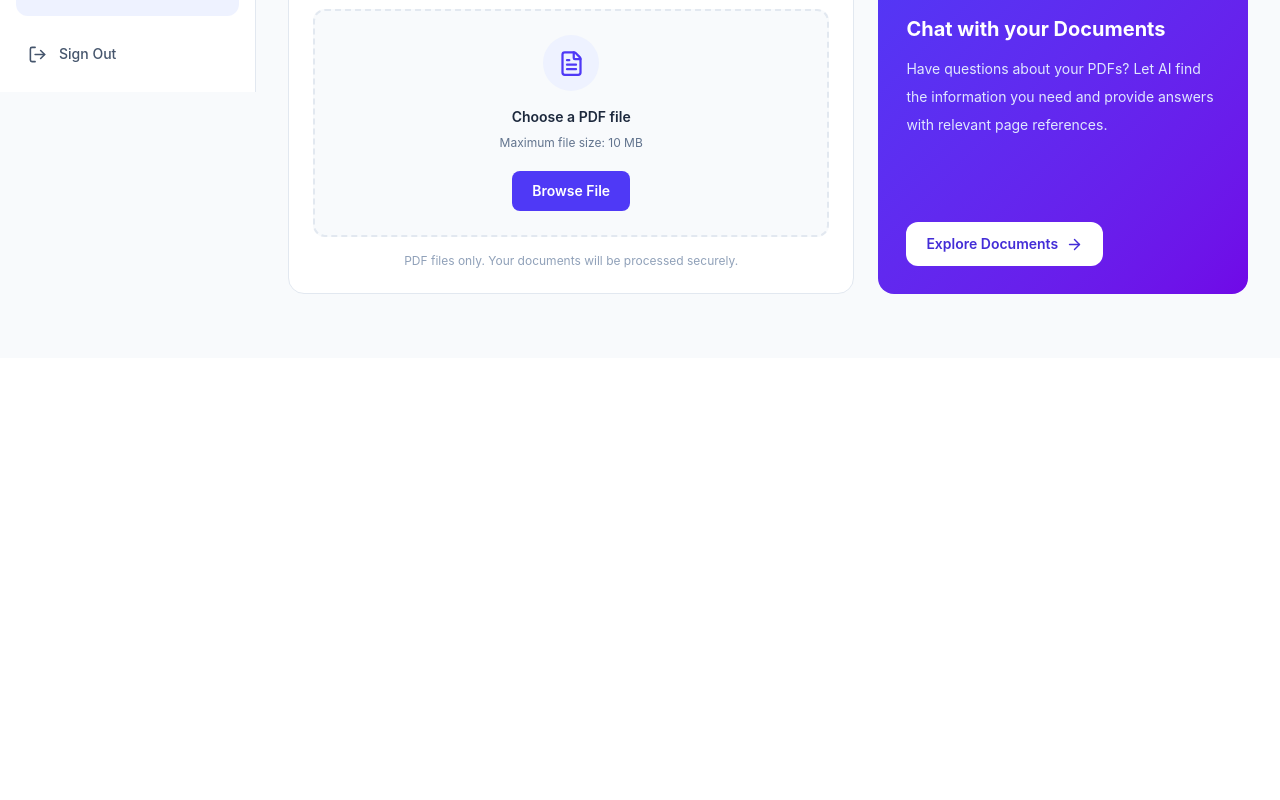
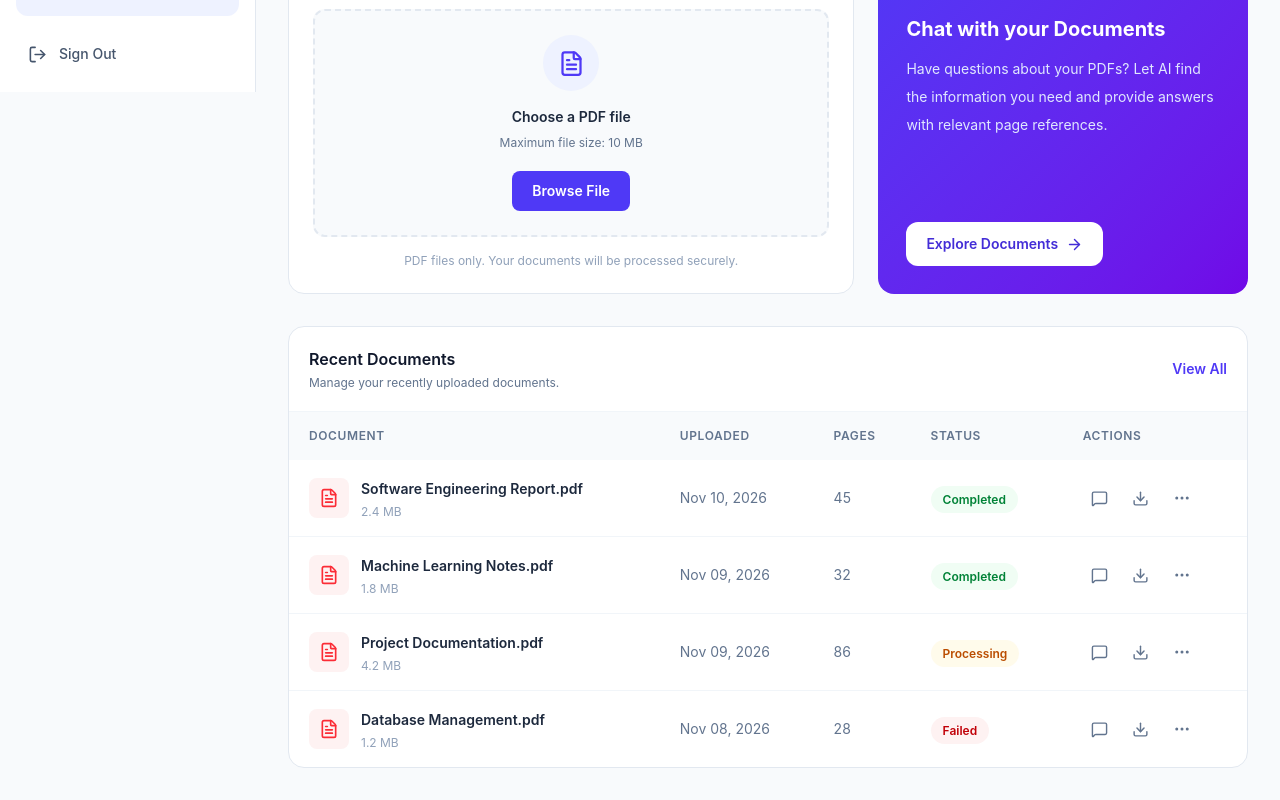
Before and after one commit to rahulsherikar2408/DocuMind-AI, a React (Vite) app in the folder client/: page /dashboard in a window 1280 px wide. Shown: the part 708-1508 px from the top of the page. Before the commit the page ends 1066 px from the top, so only its background shows below. Built offline with nearby package versions, Linux system fonts and the light colour scheme.

Commit message:
feat: add DocumentTable component to Dashboard for displaying recent documents

```diff
--- a/client/src/components/common/DocumentTable.tsx
+++ b/client/src/components/common/DocumentTable.tsx
@@ -1,9 +1,183 @@
-import React from 'react'
+import { Link } from "react-router-dom";
+
+import {
+  FileText,
+  MoreHorizontal,
+  MessageSquare,
+  Download,
+} from "lucide-react";
+
+interface Document {
+  id: string;
+  name: string;
+  date: string;
+  size: string;
+  pages: number;
+  status: "Completed" | "Processing" | "Failed";
+}
+
+const documents: Document[] = [
+  {
+    id: "doc-001",
+    name: "Software Engineering Report.pdf",
+    date: "Nov 10, 2026",
+    size: "2.4 MB",
+    pages: 45,
+    status: "Completed",
+  },
+  {
+    id: "doc-002",
+    name: "Machine Learning Notes.pdf",
+    date: "Nov 09, 2026",
+    size: "1.8 MB",
+    pages: 32,
+    status: "Completed",
+  },
+  {
+    id: "doc-003",
+    name: "Project Documentation.pdf",
+    date: "Nov 09, 2026",
+    size: "4.2 MB",
+    pages: 86,
+    status: "Processing",
+  },
+  {
+    id: "doc-004",
+    name: "Database Management.pdf",
+    date: "Nov 08, 2026",
+    size: "1.2 MB",
+    pages: 28,
+    status: "Failed",
+  },
+];
 
 function DocumentTable() {
+
+  const statusStyles = {
+    Completed: "bg-green-50 text-green-700",
+    Processing: "bg-amber-50 text-amber-700",
+    Failed: "bg-red-50 text-red-700",
+  };
+
   return (
-    <div>DocumentTable</div>
-  )
+    <div className="overflow-hidden rounded-2xl border border-slate-200 bg-white">
+      <div className="flex flex-wrap items-center justify-between gap-3 border-b border-slate-100 p-5">
+
+        <div>
+          <h3 className="font-semibold text-slate-900">
+            Recent Documents
+          </h3>
+
+          <p className="mt-1 text-xs text-slate-500">
+            Manage your recently uploaded documents.
+          </p>
+        </div>
+
+        <Link to="/documents" className="text-sm font-semibold text-indigo-600 hover:text-indigo-700">
+          View All
+        </Link>
+
+      </div>
+
+      <div className="overflow-x-auto">
+        <table className="w-full min-w-[650px] text-left">
+
+          <thead className="bg-slate-50">
+            <tr>
+              <th className="px-5 py-4 text-xs font-semibold uppercase tracking-wider text-slate-500">
+                Document
+              </th>
+
+              <th className="px-5 py-4 text-xs font-semibold uppercase tracking-wider text-slate-500">
+                Uploaded
+              </th>
+
+              <th className="px-5 py-4 text-xs font-semibold uppercase tracking-wider text-slate-500">
+                Pages
+              </th>
+
+              <th className="px-5 py-4 text-xs font-semibold uppercase tracking-wider text-slate-500">
+                Status
+              </th>
+
+              <th className="px-5 py-4 text-xs font-semibold uppercase tracking-wider text-slate-500">
+                Actions
+              </th>
+            </tr>
+          </thead>
+
+          <tbody className="divide-y divide-slate-100">
+
+            {documents.map((document) => (
+              <tr
+                key={document.id}
+                className="transition hover:bg-slate-50"
+              >
+                <td className="px-5 py-4">
+                  <div className="flex items-center gap-3">
+                    <div className="rounded-lg bg-red-50 p-2.5 text-red-500">
+                      <FileText size={20} />
+                    </div>
+
+                    <div>
+                      <Link to={`/documents/${document.id}`} className="text-sm font-semibold text-slate-800 hover:text-indigo-600">
+                        {document.name}
+                      </Link>
+
+                      <p className="mt-1 text-xs text-slate-400">
+                        {document.size}
+                      </p>
+                    </div>
+                  </div>
+                </td>
+
+                <td className="px-5 py-4 text-sm text-slate-500">
+                  {document.date}
+                </td>
+
+                <td className="px-5 py-4 text-sm text-slate-500">
+                  {document.pages}
+                </td>
+
+                <td className="px-5 py-4">
+                  <span className={`rounded-full px-3 py-1.5 text-xs font-semibold ${statusStyles[document.status]}`}>
+                    {document.status}
+                  </span>
+                </td>
+
+                <td className="px-5 py-4">
+                  <div className="flex items-center gap-2">
+
+                    <Link to={`/chat/${document.id}`} className="rounded-lg p-2 text-slate-500 transition hover:bg-indigo-50 hover:text-indigo-600" title="Chat with document">
+                      <MessageSquare size={17} />
+                    </Link>
+
+                    <button className="rounded-lg p-2 text-slate-500 transition hover:bg-slate-100" title="Download document">
+                      <Download size={17} />
+                    </button>
+
+                    <button className="rounded-lg p-2 text-slate-500 transition hover:bg-slate-100" title="More options">
+                      <MoreHorizontal size={18} />
+                    </button>
+
+                  </div>
+                </td>
+
+              </tr>
+            ))}
+
+          </tbody>
+        </table>
+      </div>
+
+      {documents.length === 0  && (
+        <p className="p-8 text-center text-sm text-slate-500">
+          No documents uploaded yet.
+        </p>
+      )}
+
+    </div>
+  );
 }
 
 export default DocumentTable
--- a/client/src/pages/Dashboard.tsx
+++ b/client/src/pages/Dashboard.tsx
@@ -12,6 +12,7 @@ import { Link } from "react-router-dom";
 import DashboardLayout from "../components/layout/DashboardLayout";
 import StatCard from "../components/common/StatCard";
 import UploadCard from "../components/common/UploadCard";
+import DocumentTable from "../components/common/DocumentTable";
 
 function Dashboard() {
   return (
@@ -124,6 +125,10 @@ function Dashboard() {
       </section>
 
       {/* Recent Documents */}
+      <section>
+        <DocumentTable />
+      </section>
+
     </DashboardLayout>
   );
 }
```
